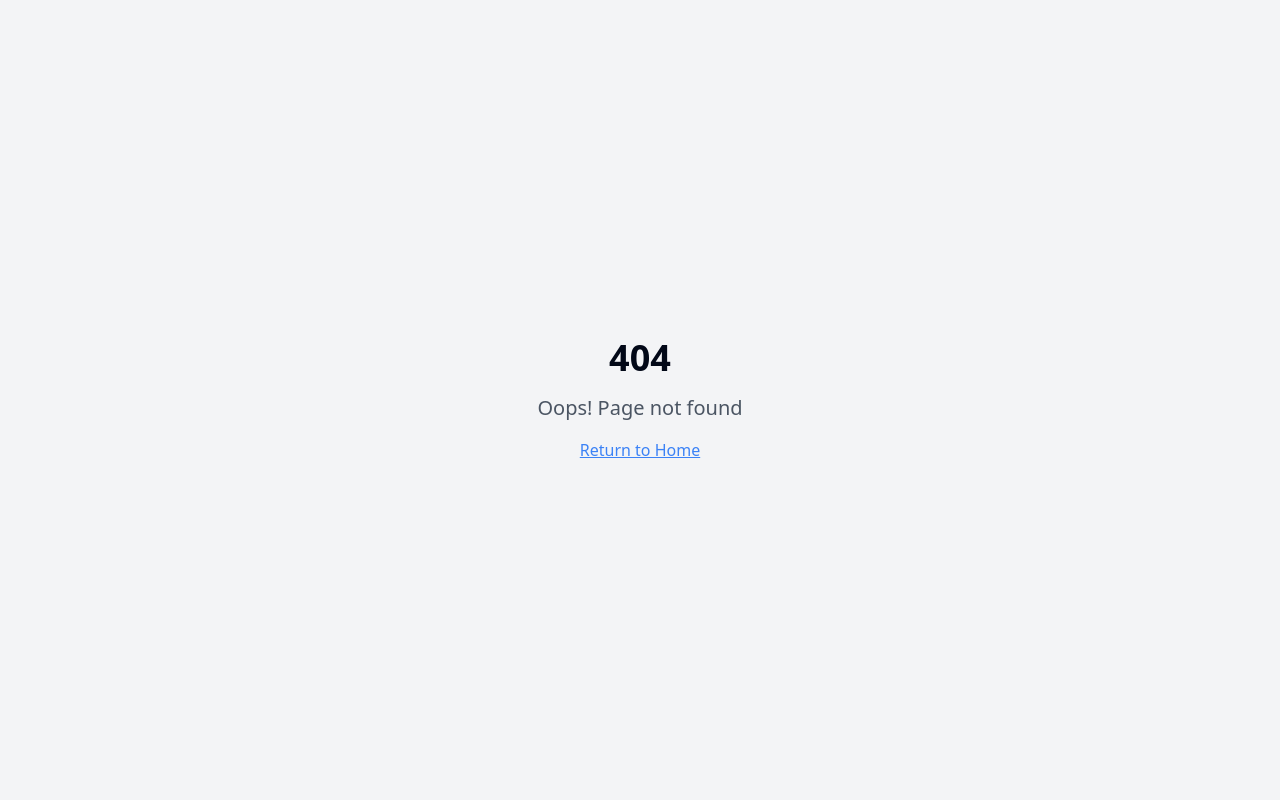
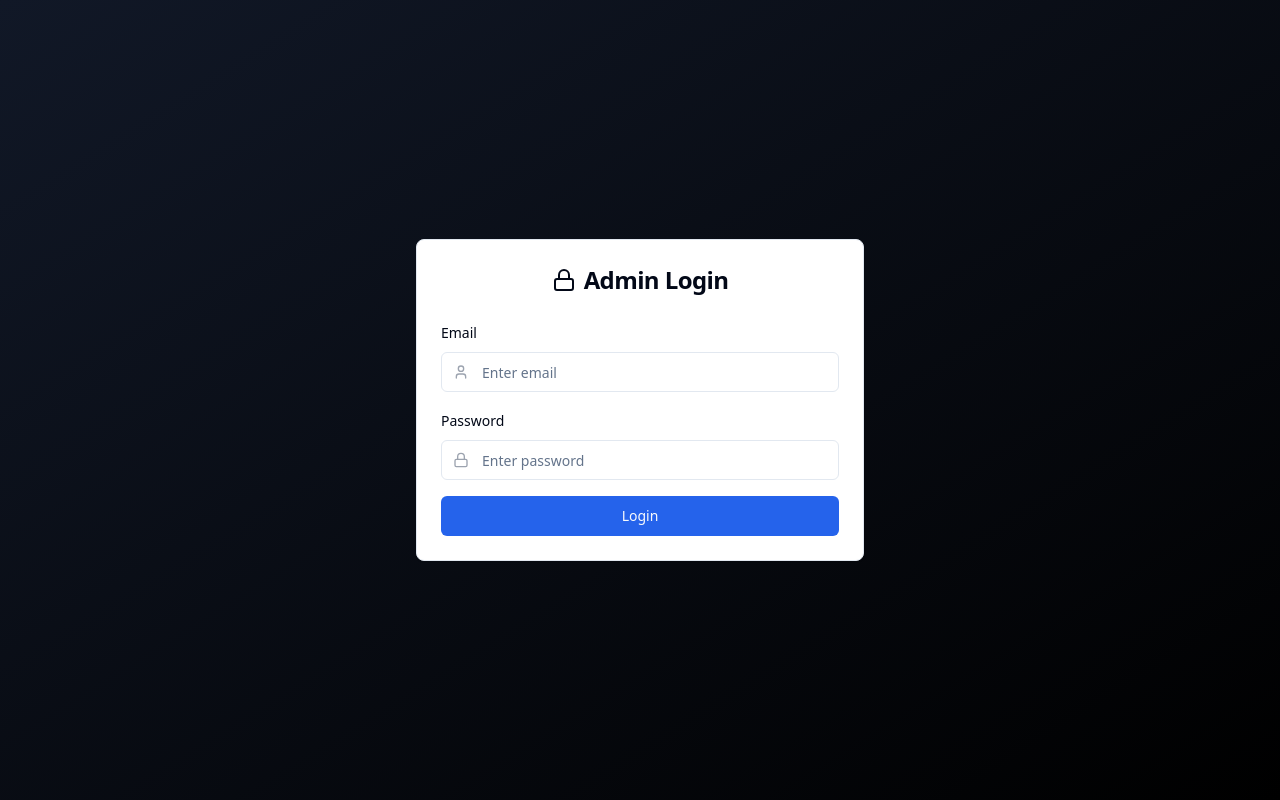
Before and after one commit to ronniehere/dealsai-2, a React (Vite) app: page /auth in a window 1280 px wide. Before the commit this address had no page. Built offline with nearby package versions, Linux system fonts and the light colour scheme.

Commit message:
Change admin login route
Updated the route for the admin login page from "/admin/login" to "/auth".

```diff
--- a/src/App.tsx
+++ b/src/App.tsx
@@ -23,7 +23,7 @@ const App = () => (
           <Routes>
             <Route path="/" element={<Index />} />
             <Route path="/blog" element={<Blog />} />
-            <Route path="/admin/login" element={<AdminLogin />} />
+            <Route path="/auth" element={<AdminLogin />} />
             <Route path="/admin/dashboard" element={<AdminDashboard />} />
             {/* ADD ALL CUSTOM ROUTES ABOVE THE CATCH-ALL "*" ROUTE */}
             <Route path="*" element={<NotFound />} />
--- a/src/components/Footer.tsx
+++ b/src/components/Footer.tsx
@@ -68,7 +68,7 @@ const Footer = () => {
           <p className="text-gray-500 mb-4">
             © 2024 DealsAI. All rights reserved. | Privacy Policy | Terms of Service
           </p>
-          <Link to="/admin/login" className="text-gray-600 hover:text-gray-400 text-sm">
+          <Link to="/auth" className="text-gray-600 hover:text-gray-400 text-sm">
             Admin
           </Link>
         </div>
--- a/src/pages/AdminDashboard.tsx
+++ b/src/pages/AdminDashboard.tsx
@@ -37,7 +37,7 @@ const AdminDashboard = () => {
 
   useEffect(() => {
     if (!isAuthenticated) {
-      navigate('/admin/login');
+      navigate('/auth');
       return;
     }
 
@@ -63,7 +63,7 @@ const AdminDashboard = () => {
 
   const handleLogout = () => {
     logout();
-    navigate('/admin/login');
+    navigate('/auth');
     toast({
       title: "Logged Out",
       description: "You have been successfully logged out",
```
